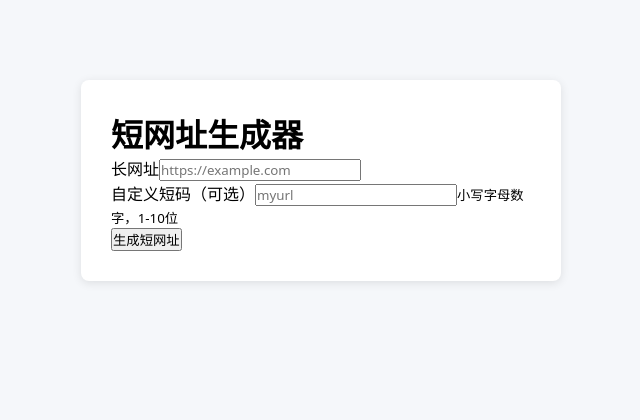
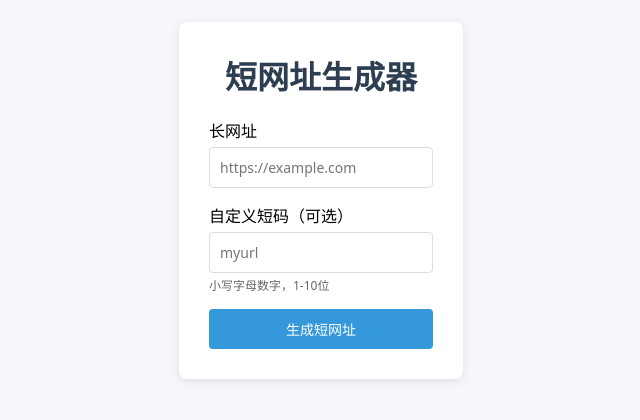
Before and after one commit to guholovex/short-url-generator, a Next.js app: page / in a window 1280 px wide. Shown: the part 220-640 px from the top of the page, without its empty margins (319-959 px from the left). Built offline with nearby package versions, Linux system fonts and the light colour scheme.

Commit message:
Update page.tsx

```diff
--- a/app/page.tsx
+++ b/app/page.tsx
@@ -1,4 +1,5 @@
-'use client';
+'use client'; // 必需：启用客户端渲染（useState 等钩子）
+
 import { useState } from 'react';
 
 export default function Home() {
@@ -9,6 +10,7 @@ export default function Home() {
 
   const handleSubmit = async (e: React.FormEvent) => {
     e.preventDefault();
+    setMessage(''); // 清空旧消息
     try {
       const res = await fetch('/api/shorten', {
         method: 'POST',
@@ -35,30 +37,74 @@ export default function Home() {
   };
 
   const showToast = (msg: string, type: string) => {
-    // Toast 逻辑（同 PHP JS）
     const toast = document.createElement('div');
-    toast.id = 'toast';
-    toast.className = `toast ${type}`;
+    toast.style.cssText = `
+      position: fixed; top: 20px; right: 20px; padding: 12px 20px; border-radius: 4px; color: white; font-size: 14px; z-index: 1000;
+      transform: translateX(100%); transition: transform 0.3s ease; max-width: 300px; box-shadow: 0 2px 10px rgba(0,0,0,0.1);
+    `;
     toast.textContent = msg;
+    if (type === 'success') toast.style.background = '#27ae60';
+    else toast.style.background = '#e74c3c';
     document.body.appendChild(toast);
-    setTimeout(() => toast.remove(), 2000);
+    setTimeout(() => {
+      toast.style.transform = 'translateX(0)';
+    }, 10);
+    setTimeout(() => {
+      toast.remove();
+    }, 2000);
   };
 
   return (
-    <div className="container">
-      <h1>短网址生成器</h1>
+    <div
+      style={{
+        margin: 0,
+        padding: 20,
+        background: '#f5f7fa',
+        minHeight: '100vh',
+        display: 'flex',
+        justifyContent: 'center',
+        alignItems: 'center',
+        fontFamily: 'system-ui, sans-serif',
+      }}
+    >
+      <div
+        style={{
+          background: 'white',
+          padding: 30,
+          borderRadius: 8,
+          boxShadow: '0 2px 10px rgba(0,0,0,0.1)',
+          maxWidth: 480,
+          width: '100%',
+        }}
+      >
+        <h1 style={{ textAlign: 'center', marginBottom: 20, color: '#2c3e50' }}>
+          短网址生成器
+        </h1>
         {message && (
           <div
-          className={`message ${
-            message.includes('成功') ? 'success' : 'error'
-          }`}
+            style={{
+              padding: 10,
+              marginBottom: 15,
+              borderRadius: 4,
+              textAlign: 'center',
+              background: message.includes('成功') ? '#d4edda' : '#f8d7da',
+              color: message.includes('成功') ? '#155724' : '#721c24',
+            }}
           >
             {message}
           </div>
         )}
-      <form onSubmit={handleSubmit}>
-        <div className="form-group">
-          <label htmlFor="url">长网址</label>
+        <form
+          onSubmit={handleSubmit}
+          style={{ display: 'flex', flexDirection: 'column' }}
+        >
+          <div style={{ marginBottom: 15 }}>
+            <label
+              htmlFor="url"
+              style={{ display: 'block', marginBottom: 5, fontWeight: 500 }}
+            >
+              长网址
+            </label>
             <input
               type="url"
               id="url"
@@ -67,10 +113,22 @@ export default function Home() {
               placeholder="https://example.com"
               required
               maxLength={2000}
+              style={{
+                width: '100%',
+                padding: 10,
+                border: '1px solid #ddd',
+                borderRadius: 4,
+                fontSize: 14,
+              }}
             />
           </div>
-        <div className="form-group">
-          <label htmlFor="custom_code">自定义短码（可选）</label>
+          <div style={{ marginBottom: 15 }}>
+            <label
+              htmlFor="custom_code"
+              style={{ display: 'block', marginBottom: 5, fontWeight: 500 }}
+            >
+              自定义短码（可选）
+            </label>
             <input
               type="text"
               id="custom_code"
@@ -78,27 +136,86 @@ export default function Home() {
               onChange={(e) => setCustomCode(e.target.value)}
               placeholder="myurl"
               maxLength={10}
+              style={{
+                width: '100%',
+                padding: 10,
+                border: '1px solid #ddd',
+                borderRadius: 4,
+                fontSize: 14,
+              }}
             />
-          <small>小写字母数字，1-10位</small>
+            <small
+              style={{
+                color: '#666',
+                fontSize: 12,
+                marginTop: 3,
+                display: 'block',
+              }}
+            >
+              小写字母数字，1-10位
+            </small>
           </div>
-        <button type="submit">生成短网址</button>
+          <button
+            type="submit"
+            style={{
+              width: '100%',
+              background: '#3498db',
+              color: 'white',
+              border: 'none',
+              padding: 10,
+              borderRadius: 4,
+              fontSize: 14,
+              cursor: 'pointer',
+            }}
+          >
+            生成短网址
+          </button>
         </form>
         {shortUrl && (
-        <div className="result">
+          <div
+            style={{
+              marginTop: 15,
+              padding: 15,
+              background: '#f8f9fa',
+              borderRadius: 4,
+            }}
+          >
             <strong>短网址</strong>
+            <div>
               <a
                 href={shortUrl}
-            className="short-link"
                 target="_blank"
                 rel="noopener noreferrer"
+                style={{
+                  wordBreak: 'break-all',
+                  margin: '5px 0',
+                  color: '#3498db',
+                  textDecoration: 'none',
+                  fontWeight: 'bold',
+                }}
               >
                 点击跳转：{shortUrl}
               </a>
-          <button className="copy-btn" onClick={() => copyText(shortUrl)}>
+            </div>
+            <button
+              onClick={() => copyText(shortUrl)}
+              style={{
+                background: '#27ae60',
+                marginTop: 8,
+                padding: '6px 10px',
+                fontSize: 12,
+                width: 'auto',
+                cursor: 'pointer',
+                border: 'none',
+                borderRadius: 4,
+                color: 'white',
+              }}
+            >
               复制链接
             </button>
           </div>
         )}
       </div>
+    </div>
   );
 }
```
Lines whose indentation alone changed are shown as unchanged.
